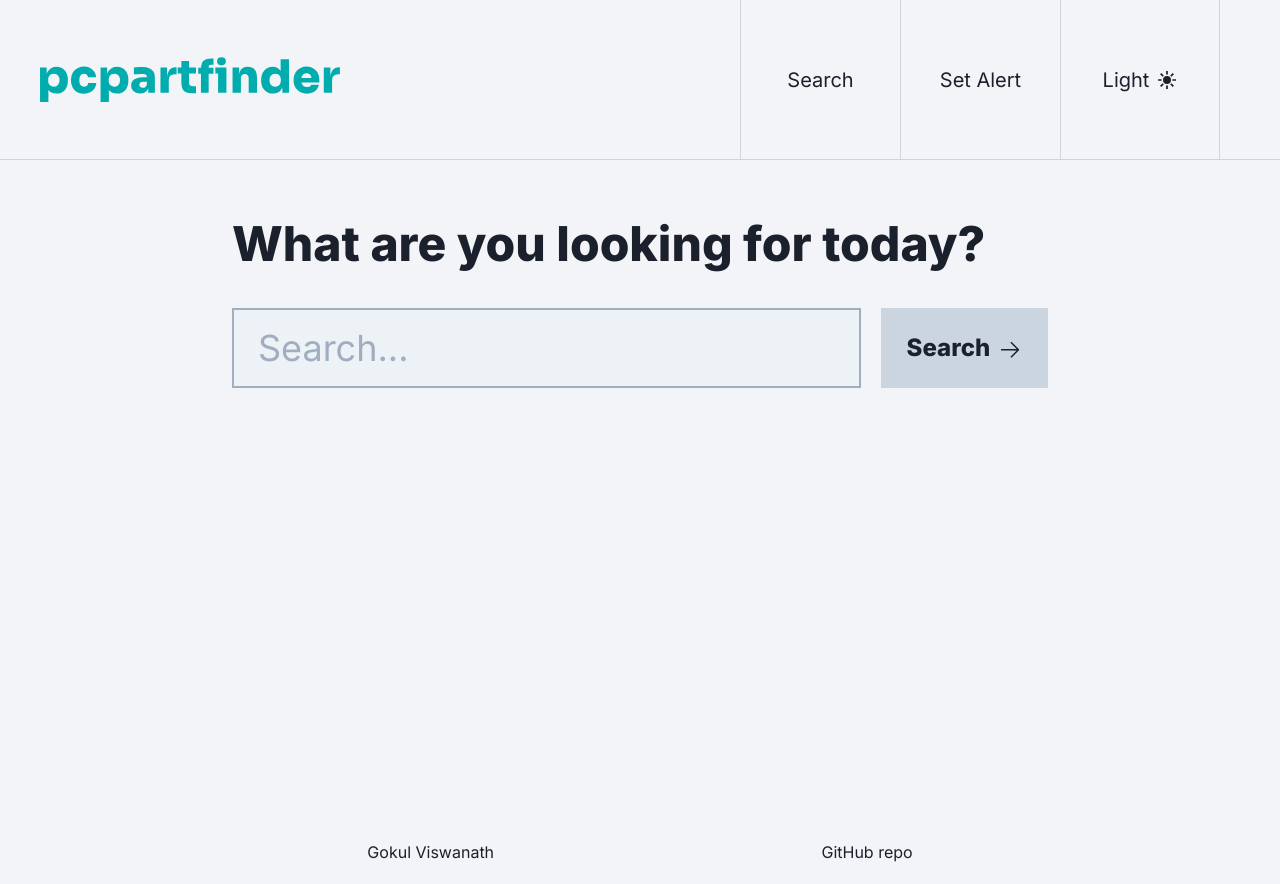
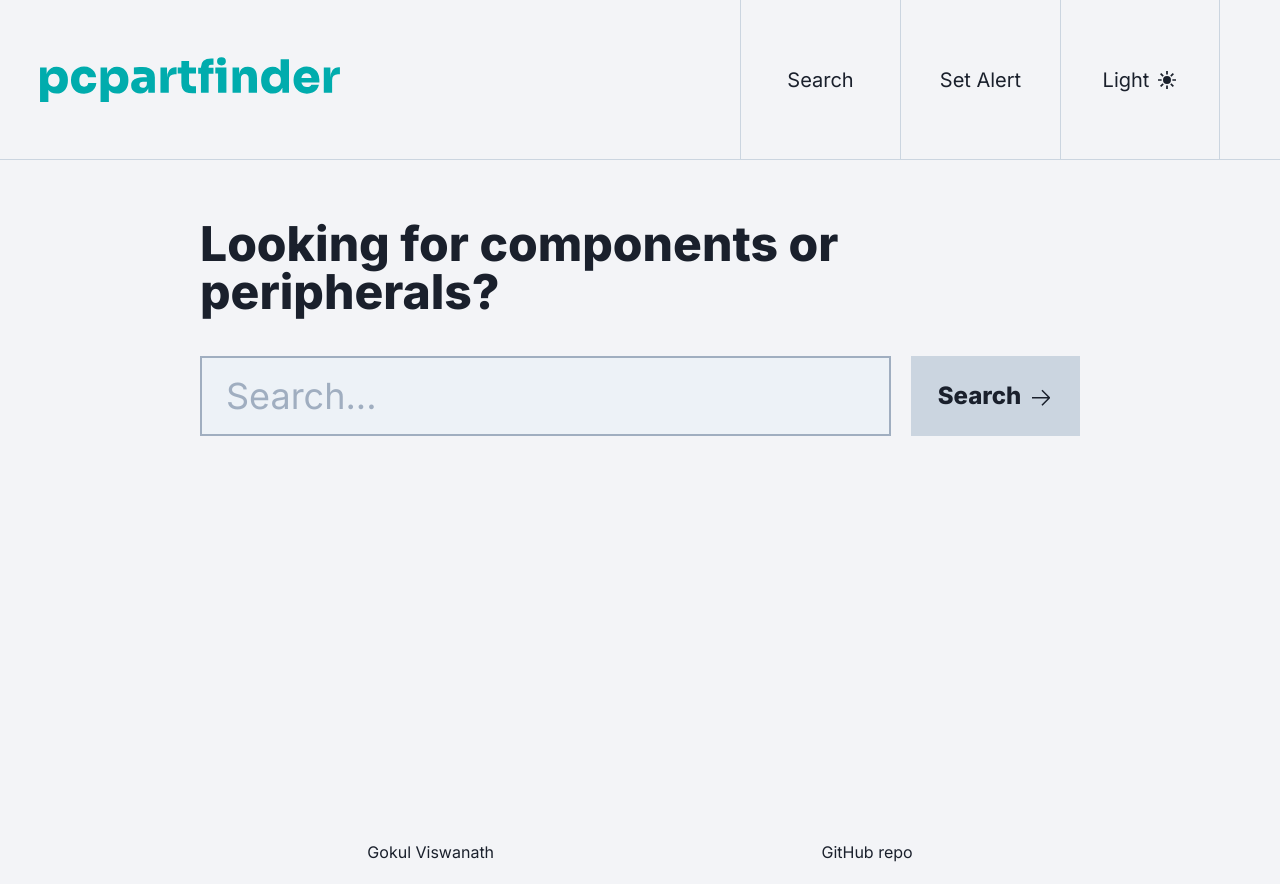
Before and after one commit to 1Gokul/pcpartfinder, a Next.js app: page / in a window 1280 px wide. Built offline with nearby package versions, Linux system fonts and the light colour scheme; no server answers.

Commit message:
Changed search heading

```diff
--- a/pages/index.js
+++ b/pages/index.js
@@ -46,7 +46,7 @@ const Home = () => {
     <Layout title="Search" page="/">
       <Container>
         <Heading size="2xl" marginBottom={5}>
-          What are you looking for today?
+          Looking for components or peripherals?
         </Heading>
         <form onSubmit={submitQuery}>
 
@@ -59,7 +59,7 @@ const Home = () => {
               borderColor="gray.400"
               value={inputQuery}
               onChange={({ target }) => setInputQuery (target.value)}
-              focusBorderColor="cyan.6  00"
+              focusBorderColor="cyan.600"
               isDisabled={formDisabled}
               isRequired={true}
             />
```
